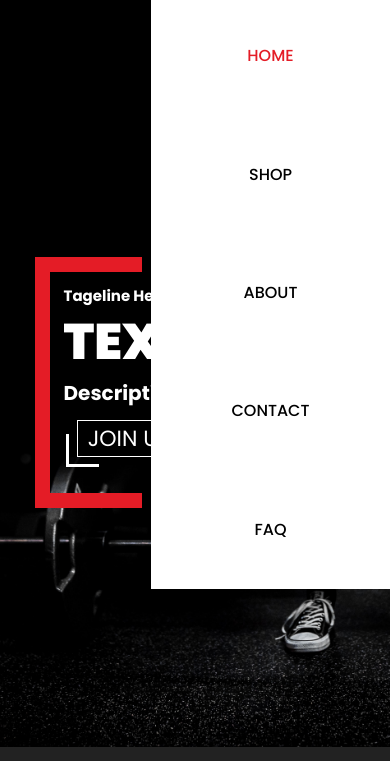
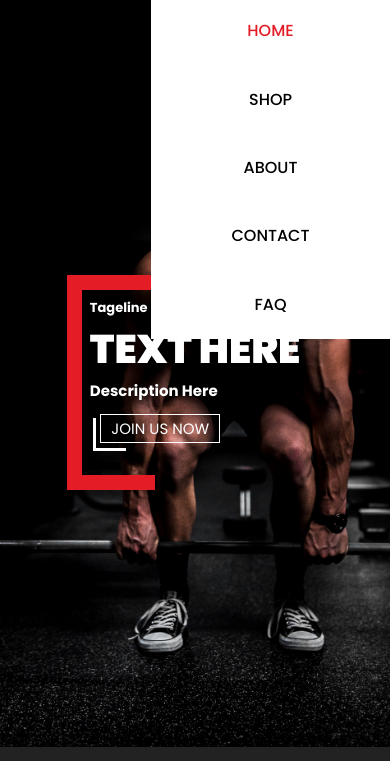
Before and after one commit to elhoussnimed/train-gard, a plain HTML site: page index.html in a window 390 px wide. Both pictures are taken after a click on the label 270 px from the left and 40 px from the top of the page. Shown: the part 83-844 px from the top of the page. Drawn offline with Linux system fonts and the light colour scheme.

Commit message:
modified size for some title in the website in small screens

```diff
--- a/css/style.css
+++ b/css/style.css
@@ -412,7 +412,7 @@ header .services .nutrition {
     background-color: white;
   }
   header .top-header .infos .navigation nav ul li {
-    padding: 50px 25px;
+    padding: 25px 25px;
   }
   header .top-header .infos .navigation nav ul li a {
     font-weight: 500;
@@ -425,19 +425,19 @@ header .services .nutrition {
   }
 
   header .landing {
-    background-position-x: 30%;
+    background-position-x: 50%;
   }
   header .landing .container {
     justify-content: center;
   }
   header .landing .container .content h3 {
+    font-size: 13px;
+  }
+  header .landing .container .content h1 {
+    font-size: 40px;
+  }
+  header .landing .container .content h2 {
     font-size: 15px;
-  }
-  header .landing .container .content h1 {
-    font-size: 50px;
-  }
-  header .landing .container .content h2 {
-    font-size: 20px;
   }
   header .landing .container .content::before {
     left: -11%;
@@ -445,6 +445,7 @@ header .services .nutrition {
   header .landing .container .content .btn {
     position: relative;
     left: 5%;
+    font-size: 15px;
   }
   header .services {
     flex-direction: column;
@@ -492,7 +493,7 @@ header .services .nutrition {
 .about .container .left h2 {
   position: relative;
   margin-bottom: 10px;
-  font-size: 3em;
+  font-size: 2.5em;
   text-transform: uppercase;
   font-weight: 900;
 }
@@ -700,7 +701,7 @@ header .services .nutrition {
   position: relative;
   text-transform: uppercase;
   font-weight: 800;
-  font-size: 2.5em;
+  font-size: 2em;
   margin-bottom: 30px;
 }
 .testimonial .container .reviews .left h2::before {
@@ -1074,7 +1075,7 @@ header .services .nutrition {
 .ads .container .left h2 {
   color: white;
   text-transform: uppercase;
-  font-size: 3em;
+  font-size: 2.5em;
   font-weight: 900;
   margin-bottom: 10px;
   position: relative;
```
